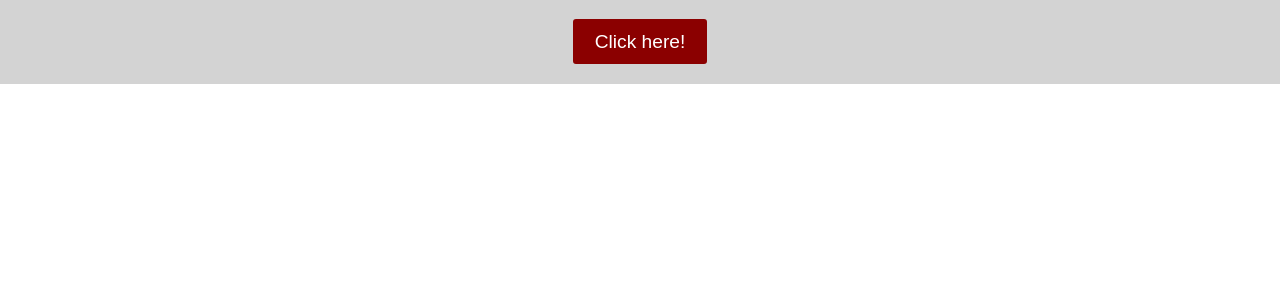
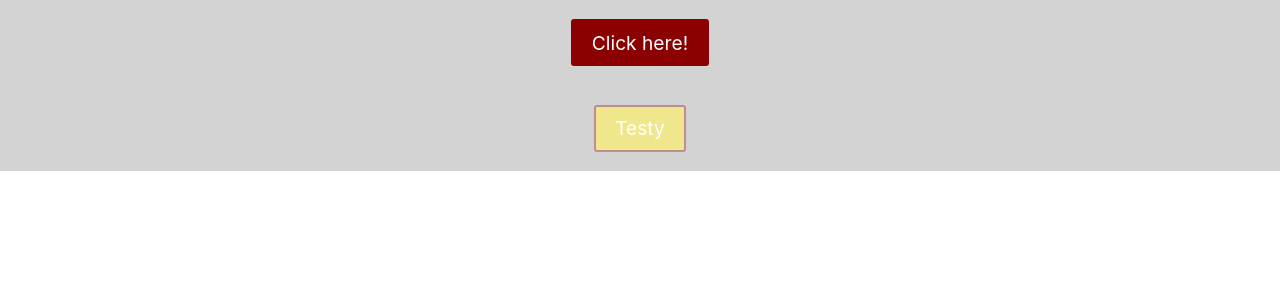
Before and after one commit to Daniel-K-Miller/Random-Nordic-Fact, a React (Create React App) app: page / in a window 1280 px wide. Shown: the top 300 px of the page. Built offline with nearby package versions, Linux system fonts and the light colour scheme.

Commit message:
Added an extended styled-component

```diff
--- a/src/App.js
+++ b/src/App.js
@@ -5,52 +5,77 @@ const Wrapper = styled.section`
   background: lightgrey;
   display: flex;
   justify-content: center;
+  flex-direction: column;
+`
+const InnerWrapper = styled.article`
+  display: block;
+  margin: 0 auto;
 `
 
-const Button = styled.button`
-  color: darkred;
+const Button = styled.a`
+  color: white;
   padding: .5em 1em;
   font-size: 1.2em;
-  background-color: white;
-  border: 2px solid darkred;
+  background: rosybrown;
+  border: 2px solid rosybrown;
   border-radius: 3px;
   text-align: center;
   display: inline-block;
   margin: 1em;
+  text-decoration: none;
   cursor: pointer;
-  ${props => props.primary && css`
+  ${props => props.styles === 'primary' && css`
   background: darkred;
   color: white;
   border: 2px solid darkred;
   `}
+  ${props => props.styles === 'secondary' && css`
+  background: forestgreen;
+  border: 2px solid forestgreen;
+  color: white;
+  `}
+`
+const ExtendedButton = styled(Button)`
+  background: khaki;
+  display: flex;
 `
 
 class App extends Component {
   constructor(props) {
     super(props);
     this.state = {
-      text: 'Click here!'
+      text: 'Click here!',
+      styles: 'primary'
     }
   }
   handleClick = () => {
     this.setState({
-      text: "Clicked!"
+      text: "Clicked!",
+      styles: 'secondary'
     })
   }
   handleReset = () => {
     this.setState({
-      text: 'Click here!'
+      text: 'Click here!',
+      styles: 'primary'
     })
   }
   render() {
     return (
       <Wrapper>
-        <Button primary onClick={this.handleClick}>
-          {this.state.text}
-        </Button>
-        {this.state.text === "Clicked!" && <Button onClick={this.handleReset}>
-          Reset
+        <InnerWrapper>
+          <Button styles={this.state.styles} onClick={this.handleClick}>
+            {this.state.text}
+          </Button>
+          {this.state.text === "Clicked!" && <Button onClick={this.handleReset}>
+            Reset
         </Button>}
+        </InnerWrapper>
+        <InnerWrapper>
+          <ExtendedButton target="_blank" href="https://www.google.co.uk">
+            Testy
+          </ExtendedButton>
+        </InnerWrapper>
       </Wrapper>
     );
   }
```
